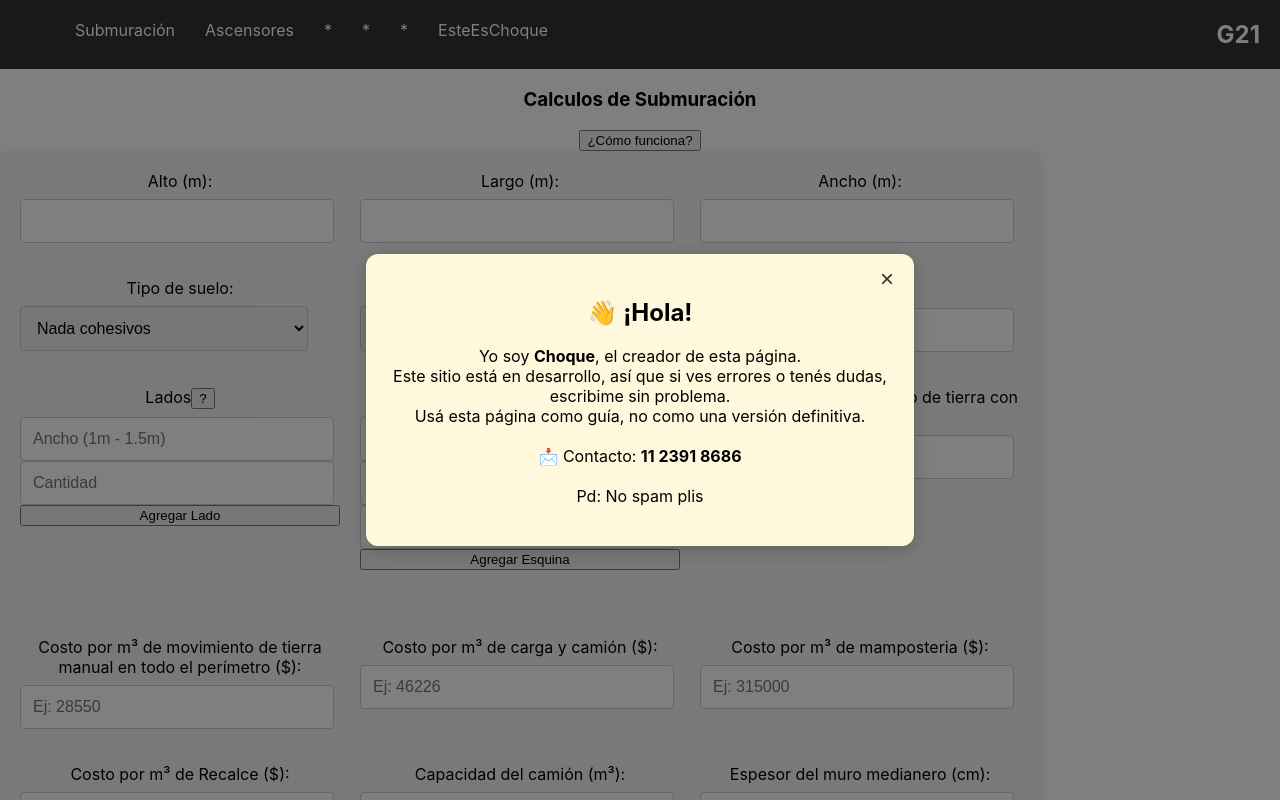
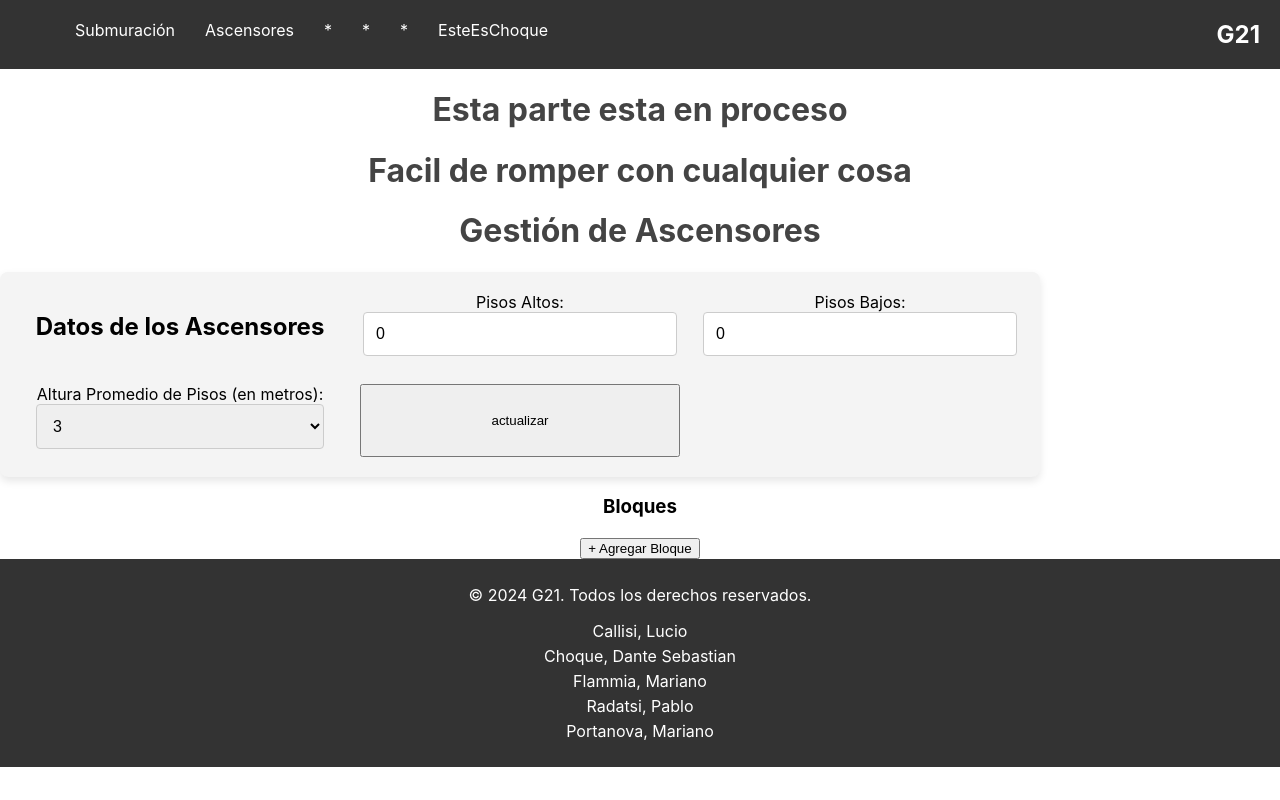
Before and after one commit to EsteEsChoque/g21-Tecno, a React (Create React App) app: page /ascensores in a window 1280 px wide. Shown: the top 800 px of the page. Built offline with nearby package versions, Linux system fonts and the light colour scheme.

Commit message:
ascensores

```diff
--- a/package.json
+++ b/package.json
@@ -10,6 +10,7 @@
     "katex": "^0.16.22",
     "react": "^19.1.0",
     "react-dom": "^19.1.0",
+    "react-router-dom": "^7.5.3",
     "react-scripts": "5.0.1",
     "web-vitals": "^2.1.4"
   },
--- a/src/App.js
+++ b/src/App.js
@@ -1,21 +1,28 @@
 import React from 'react';
+import { BrowserRouter as Router, Route, Routes } from 'react-router-dom'; // Importa las rutas
 import './App.css';
 import Navbar from './components/Navbar/Navbar';
 import Footer from './components/Footer/Footer';
 import Submuracion from './pages/Submuracion/Submuracion';
+import Ascensores from './pages/Ascensores/Ascensores'; // Nueva página
 import AlertaInfo from './pages/AlertaInfo';
 
 function App() {
   return (
-    <div className="App">
-      <Navbar />
-       <AlertaInfo />
-      <div className="main-content">
-
-      <Submuracion />
+    <Router>
+      <div className="App">
+        <Navbar />
+        <div className="main-content">
+          {/* Aquí definimos las rutas */}
+          <Routes>
+          <Route path="/" element={<Submuracion />} />
+            <Route path="/submuracion" element={<Submuracion />} />
+            <Route path="/ascensores" element={<Ascensores />} />
+          </Routes>
+        </div>
+        <Footer />
       </div>
-      <Footer />
-    </div>
+    </Router>
   );
 }
 
--- a/src/components/Navbar/Navbar.jsx
+++ b/src/components/Navbar/Navbar.jsx
@@ -1,12 +1,13 @@
 import React from 'react';
+import { Link } from 'react-router-dom';
 import './Navbar.css';
 
 function Navbar() {
   return (
     <nav className="navbar">
       <ul>
-        <li><a href="#submuracion">Submuración</a></li>
-        <li><a href="#ascensores">Ascensores</a></li>
+      <li><Link to="/submuracion">Submuración</Link></li>
+      <li><Link to="/ascensores">Ascensores</Link></li>
         <li><a href="#calculo3">*</a></li>
         <li><a href="#calculo4">*</a></li>
         <li><a href="#calculo5">*</a></li>
--- /dev/null
+++ b/src/pages/Ascensores/Ascensores.jsx
@@ -0,0 +1,42 @@
+import React, { useState } from 'react';
+import Formularioasc from './Formularioasc'; // Importamos el formulario
+import Bloques from './Bloques';
+
+const AscensorPage = () => {
+    const [pisosAltos, setPisosAltos] = useState(0);
+    const [pisosBajos, setPisosBajos] = useState(0);
+    const [altProm, setAltProm] = useState(0);
+    const [bloques, setBloques] = useState([]);
+
+
+    return (
+        <div>
+          <h1>Esta parte esta en proceso</h1>
+          <h1>Facil de romper con cualquier cosa</h1>
+
+            <h1>Gestión de Ascensores</h1>
+            <Formularioasc
+            pisosAltos={pisosAltos}
+            setPisosAltos={setPisosAltos}
+            pisosBajos={pisosBajos}
+            setPisosBajos={setPisosBajos}
+            altProm={altProm}
+            setAltProm={setAltProm}
+            bloques={bloques}
+            setBloques={setBloques}
+          />
+
+           <h3>Bloques</h3>
+            <Bloques
+            bloques={bloques}
+            setBloques={setBloques}
+
+            pisosAltos ={ pisosAltos}
+            pisosBajos ={pisosBajos}
+            altProm ={altProm}
+            />
+        </div>
+    );
+};
+
+export default AscensorPage;
--- /dev/null
+++ b/src/pages/Ascensores/Bloques.jsx
@@ -0,0 +1,117 @@
+import React from 'react';
+
+const Bloques = ({
+    bloques, setBloques,
+    pisosAltos,
+    pisosBajos,
+    altProm,
+}) => {
+  // Agrega un nuevo bloque al array
+  const agregarBloque = () => {
+    setBloques([
+      ...bloques,
+      {
+        area: '',
+        tipo: '',
+        primerPiso: '',
+        ultimoPiso: ''
+      }
+    ]);
+  };
+// Para último piso (de 0 a pisosAltos)
+const opcionesPisos = Array.from(
+    { length: pisosAltos + pisosBajos + 1 },
+    (_, i) => -pisosBajos + i
+  );
+
+  const opcionesUltimoPisoFiltradas = opcionesPisos.filter(
+    (piso) => piso >= bloques.primerPiso
+  );
+
+
+
+
+  // Actualiza un campo específico de un bloque
+  const actualizarBloque = (index, campo, valor) => {
+    const nuevos = [...bloques];
+    nuevos[index][campo] = valor;
+    setBloques(nuevos);
+  };
+  console.log(pisosBajos);
+  return (
+    <div>
+      <button type="button" onClick={agregarBloque}>+ Agregar Bloque</button>
+
+      {bloques.map((bloque, index) => (
+        <div key={index} style={{ border: '1px solid #ccc', padding: '1rem', margin: '1rem 0' }}>
+          <h4>Bloque #{index + 1}</h4>
+
+          <label>
+            Área m²:
+            <input
+              type="text"
+              value={bloque.area}
+              onChange={(e) => actualizarBloque(index, 'area', e.target.value)}
+            />
+          </label>
+
+          <label>
+            Tipo:
+            <select
+                value={bloque.tipo}
+                onChange={(e) => actualizarBloque(index, 'tipo', e.target.value)}
+            >
+                <option value="">Seleccione tipo de uso</option>
+                <option value="Auditorios, Salas de baile, Sitios de asamblea">Auditorios, Salas de baile, Sitios de asamblea</option>
+                <option value="Edificios para educación">Edificios para educación</option>
+                <option value="Oficinas, Bancos, Bibliotecas, Clínicas">Oficinas, Bancos, Bibliotecas, Clínicas</option>
+                <option value="Viviendas colectivas y Hoteles">Viviendas colectivas y Hoteles</option>
+                <option value="En industrias cuando el número de ocupantes no es declarado por el usuario">En industrias cuando el número de ocupantes no es declarado por el usuario</option>
+                <option value="Locales, Mercados, Museo, Sala exposición o Restaurantes">Locales, Mercados, Museo, Sala exposición o Restaurantes</option>
+                <option value="Gimnasios, Pista de patinaje, Cancha de bolos, salón de billares">Gimnasios, Pista de patinaje, Cancha de bolos, salón de billares</option>
+            </select>
+            </label>
+
+
+            <label>
+            Primer Piso:
+            <select
+                value={bloque.primerPiso}
+                onChange={(e) => actualizarBloque(index, 'primerPiso', Number(e.target.value))}
+            >
+                <option value="">Seleccionar piso</option>
+                {opcionesPisos.map((piso) => (
+                <option key={piso} value={piso}>
+                    {piso === 0 ? 'Planta Baja (0)' : piso}
+                </option>
+                ))}
+            </select>
+            </label>
+
+
+
+            <label>
+            Último Piso:
+            <select
+                value={bloque.ultimoPiso}
+                onChange={(e) => actualizarBloque(index, 'ultimoPiso', Number(e.target.value))}
+            >
+                <option value="">Seleccionar piso</option>
+                {opcionesUltimoPisoFiltradas.map((piso) => (
+                <option key={piso} value={piso}>
+                    {piso === 0 ? 'Planta Baja (0)' : piso}
+                </option>
+                ))}
+            </select>
+            </label>
+
+
+
+
+        </div>
+      ))}
+    </div>
+  );
+};
+
+export default Bloques;
--- /dev/null
+++ b/src/pages/Ascensores/Formulario.css
@@ -0,0 +1,62 @@
+/* Contenedor del formulario */
+.formulario-container {
+  display: flex;
+  justify-content: center;
+  align-items: center;
+  height: 100vh;
+  padding: 0 20px;
+  flex-direction: column;
+}
+
+/* Formulario con 3 columnas */
+.formulario {
+  display: grid; /* Usamos CSS Grid */
+  grid-template-columns: repeat(3, 1fr); /* Tres columnas de igual tamaño */
+  gap: 20px; /* Espacio entre las columnas y los campos */
+  width: 95%;
+  max-width: 1000px; /* Controla el tamaño máximo del formulario */
+  background-color: #f4f4f4;
+  padding: 20px;
+  border-radius: 8px;
+  box-shadow: 0 4px 8px rgba(0, 0, 0, 0.1);
+}
+
+/* Cada div que contiene un campo */
+.formulario div {
+  display: flex;
+  flex-direction: column;
+  margin-bottom: 15px; /* Añadimos más margen entre los campos */
+}
+
+/* Etiquetas de los campos */
+.formulario label {
+  margin-bottom: 8px;
+  font-size: 1rem;
+}
+
+/* Campos de entrada y select */
+.formulario input,
+.formulario select {
+  padding: 12px; /* Aumentamos el tamaño del padding para más espacio */
+  font-size: 1rem;
+  border: 1px solid #ccc;
+  border-radius: 4px;
+  width: 90%; /* Asegura que los inputs ocupen el 100% del ancho disponible */
+}
+
+.form-error {
+  background-color: #fff3cd;
+  color: #856404;
+  border: 1px solid #ffeeba;
+  padding: 10px;
+  border-radius: 5px;
+  margin-bottom: 15px;
+  font-weight: 500;
+}
+
+/* Para pantallas pequeñas */
+@media (max-width: 768px) {
+  .formulario {
+    grid-template-columns: 1fr; /* En pantallas pequeñas, pasamos a una sola columna */
+  }
+}
--- /dev/null
+++ b/src/pages/Ascensores/Formularioasc.jsx
@@ -0,0 +1,67 @@
+import React from 'react';
+import './Formulario.css';
+
+const AscensorFormulario = ({
+  pisosAltos, setPisosAltos,
+  pisosBajos, setPisosBajos,
+  altProm, setAltProm,
+
+}) => {
+
+  const handleSubmit = (e) => {
+    e.preventDefault();
+    console.log("Formulario enviado");
+  };
+
+
+
+  return (
+    <form onSubmit={handleSubmit} className="formulario">
+      <h2>Datos de los Ascensores</h2>
+
+      <label>
+        Pisos Altos:
+        <input
+          type="number"
+          value={pisosAltos}
+          onChange={(e) => setPisosAltos(Number(e.target.value))}
+        />
+      </label>
+
+      <label>
+        Pisos Bajos:
+        <input
+          type="number"
+          value={pisosBajos}
+          onChange={(e) => setPisosBajos(Number(e.target.value))}
+        />
+      </label>
+
+      <label>
+      Altura Promedio de Pisos (en metros):
+      <select
+        value={altProm}
+        onChange={(e) => setAltProm(Number(e.target.value))}
+      >
+        <option value={3}>3</option>
+        <option value={3.1}>3.1</option>
+        <option value={3.2}>3.2</option>
+        <option value={3.3}>3.3</option>
+        <option value={3.4}>3.4</option>
+        <option value={3.5}>3.5</option>
+        <option value={3.6}>3.6</option>
+        <option value={3.7}>3.7</option>
+        <option value={3.8}>3.8</option>
+        <option value={3.9}>3.9</option>
+        <option value={4}>4</option>
+        <option value={5}>5</option>
+        <option value={6}>6</option>
+      </select>
+    </label>
+
+      <button type="submit">actualizar</button>
+    </form>
+  );
+};
+
+export default AscensorFormulario;
--- a/src/pages/Submuracion/Submuracion.jsx
+++ b/src/pages/Submuracion/Submuracion.jsx
@@ -1,10 +1,11 @@
-import React, { useState } from 'react';
+import React, { useState, useEffect  } from 'react';
 import Formulario from './Formulario';
 import Calculo from './Calculo';
 import Costo from './Costo';
 import Muro from './Muro';
 import Recomendaciones from './Recomendaciones';
-import ModalAyuda from './ModalAyuda'; // Ajustá el path si está en otro lugar
+import ModalAyuda from './ModalAyuda';
+import AlertaInfo from '../AlertaInfo'; // Ajustá el path si está en otro lugar
 
 import './Submuracion.css';
 
@@ -56,6 +57,13 @@ function Submuracion() {
   const [grupos, setGruposLocal] = useState(3);
   const [volumenRetroexcavadora, setVolumenRetroexcavadoraLocal] = useState(70);
 
+  const [showAlert, setShowAlert] = useState(false);
+
+  useEffect(() => {
+    setShowAlert(true); // Muestra la alerta cuando llegas a la página
+  }, []);
+
+
   const [mostrarAyuda, setMostrarAyuda] = useState(false);
   const mensajeAyudaSubmuracion = `🧱 Esta página está hecha para calcular submuración.
   Si empezás a cargar datos sin sentido, claramente saldrán cosas sin sentido.
@@ -84,7 +92,13 @@ function Submuracion() {
 
   return (
 
+
     <div>
+      <div>
+      {showAlert && <AlertaInfo />} {/* Muestra la alerta solo si showAlert es true */}
+      {/* El contenido de Submuración aquí */}
+      <h1>Submuración</h1>
+    </div>
       {mostrarAyuda && (
       <ModalAyuda
         mensaje={mensajeAyudaSubmuracion}
```
Also changed, not shown: src/pages/Ascensores/Diagrama.jsx (added, +12 -0 lines), 1 other file (tests, documents, lock files or other folders).
